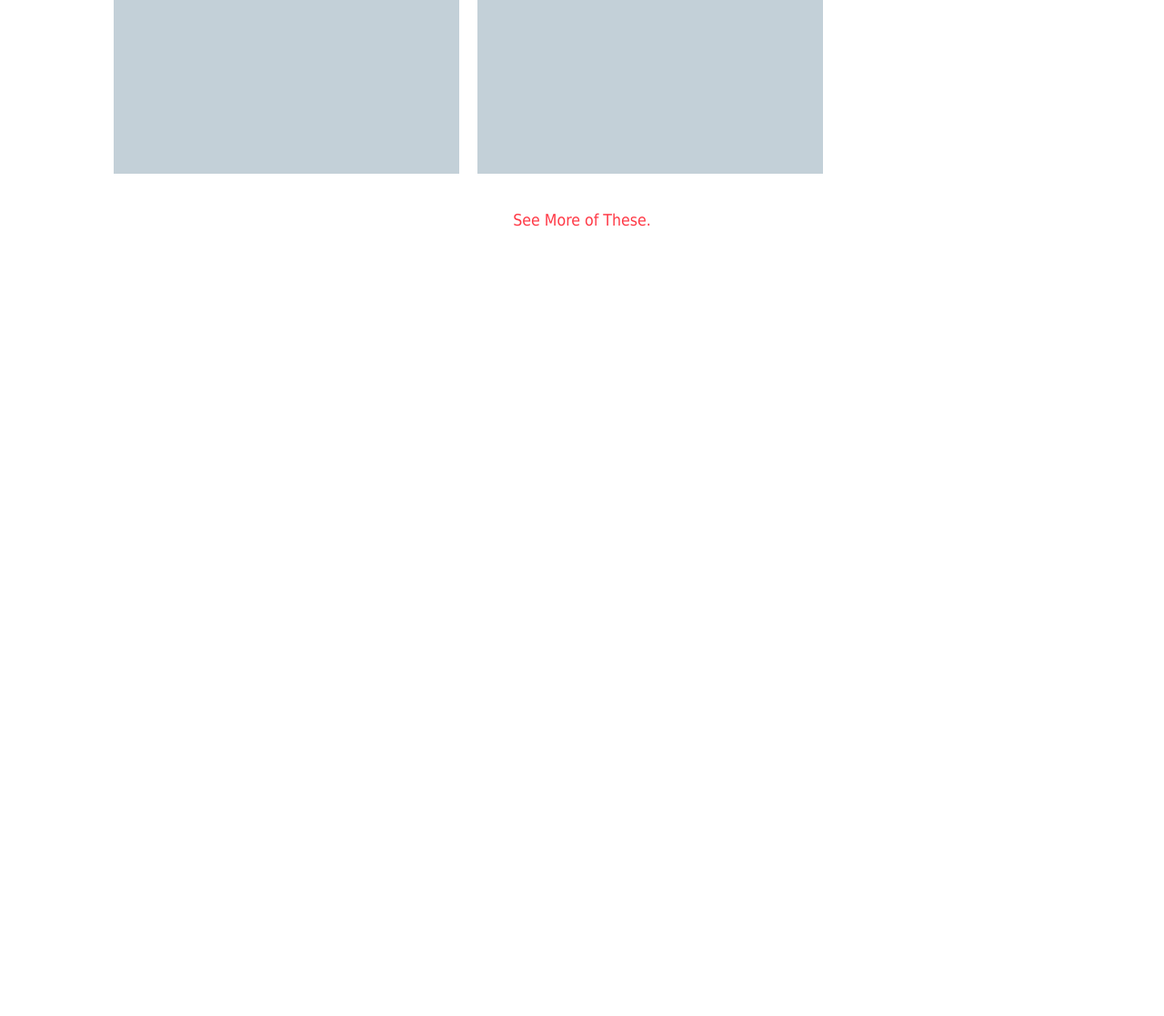
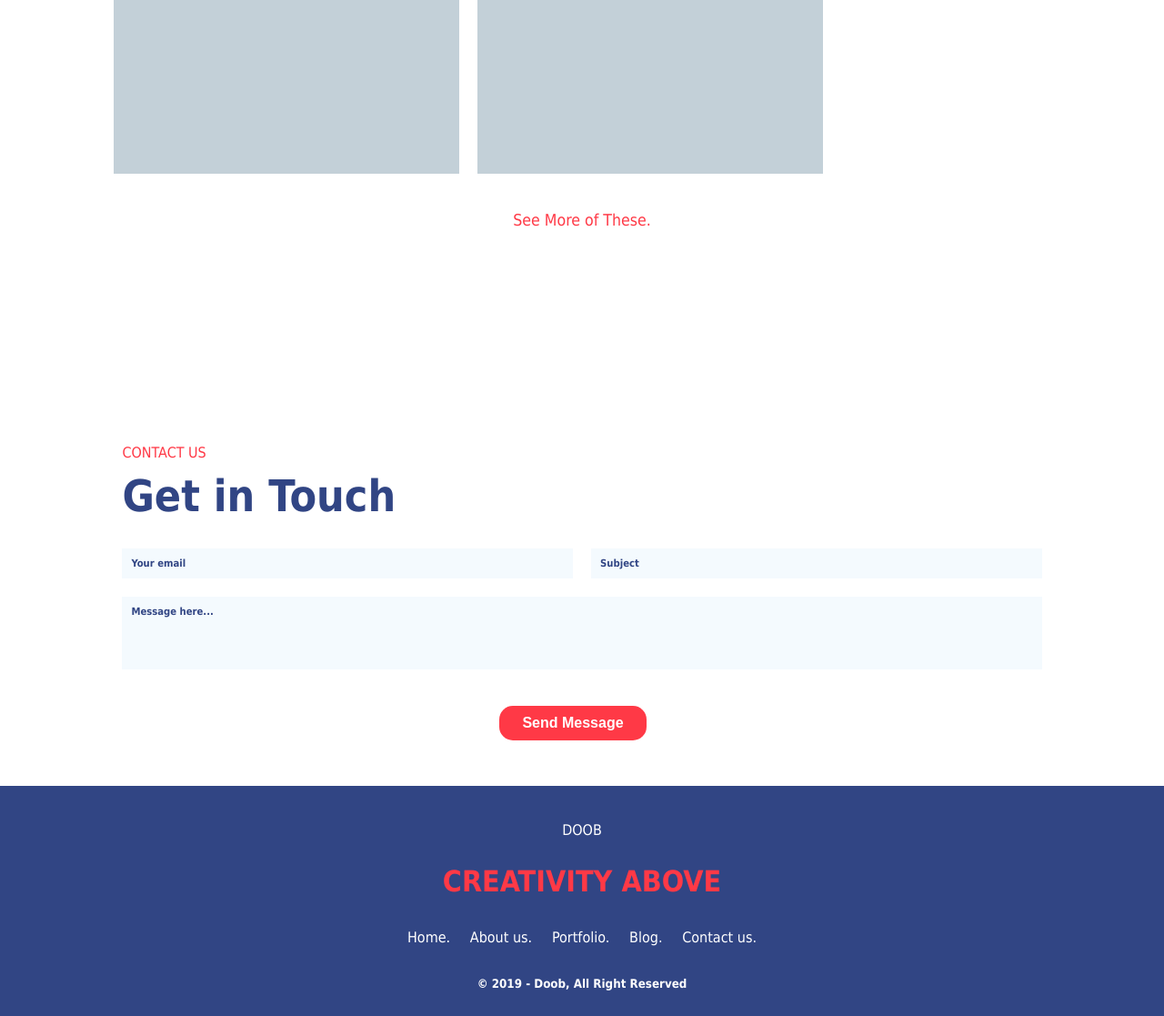
Before and after one commit to OS01GLADOS/FEE, a plain HTML site: page index.html in a window 1280 px wide. Shown: the part 1703-2820 px from the top of the page at 91% size. Before the commit the page ends 1993 px from the top, so only its background shows below. Drawn offline with Linux system fonts and the light colour scheme.

Commit message:
Added 'Contact Us' and footer

```diff
--- a/index.html
+++ b/index.html
@@ -15,7 +15,7 @@
 				<a href="#">About us.</a>
 				<a href="#">Portfolio.</a>
 				<a href="#">Blog.</a>
-				<a href="#">Contact us.</a>
+				<a href="#blockContactUs">Contact us.</a>
 			</div>
 
 			<div class="headerButtons">
@@ -23,7 +23,7 @@
 					<option selected value="s1">EN</option>
 					<option value="s2">RU</option>
 				</select>
-				<button class="buttonShadow" onclick="location.href='#'">Contact Us &#8594</button>
+				<button class="buttonShadow" onclick="location.href='#blockContactUs'">Contact Us &#8594</button>
 			<div>
 
 
@@ -38,7 +38,7 @@
 						<li><a class="menu__item" href="#">About us.</a></li>
 						<li><a class="menu__item" href="#">Portfolio.</a></li>
 						<li><a class="menu__item" href="#">Blog.</a></li>
-						<li><a class="menu__item" href="#">Contact us.</a></li>
+						<li><a class="menu__item" href="#blockContactUs">Contact us.</a></li>
 				  </ul>
 			</div>
 
@@ -50,7 +50,7 @@
 				Vestibulum ac diam sit amet quam vehicula elementum amet est on dui. Nulla porttitor accumsan tincidunt.
 				</p>
 				<button class="redAndWhiteButton" onclick="location.href='#'">More About us</button>
-				<button class="whiteAndBlueButton" onclick="location.href='#'">Get in Touch.</button>
+				<button class="whiteAndBlueButton" onclick="location.href='#blockContactUs'">Get in Touch.</button>
 			</div>
 			<div class="slider">
 				<div class="slider__item">
@@ -74,5 +74,36 @@
 			</div>
 			<a href="#">See More of These.</a>
 		</div>
+
+		<div class="blockContactUs" id="blockContactUs">
+			<p>CONTACT US</p>
+			<h4>Get in Touch</h4>
+			<form>
+			<div>
+				<input type="email" placeholder="Your email" class="blockContactUsTextField"></input>
+				<input type="text" placeholder="Subject" class="blockContactUsTextField"></input>
+			</div>
+				<textarea placeholder="Message here..." class="blockContactUsTextField formTextarea"></textarea><br>
+				<input type="submit" class="redAndWhiteButton" value="Send Message"></input>
+			</form>
+		</div>
+
+		<footer>
+			<p>DOOB</p>
+			<h1>CREATIVITY ABOVE</h1>
+			<div class="footerMenu">
+				<a href="#">Home.</a>
+				<a href="#">About us.</a>
+				<a href="#">Portfolio.</a>
+				<a href="#">Blog.</a>
+				<a href="#blockContactUs">Contact us.</a>
+			</div>
+			<h5>&copy 2019 - Doob, All Right Reserved</h5>
+			<div class="footerSocialNetworksLinks">
+				<a href="#"><img src="images/Facebook.png"></a>
+				<a href="#"><img src="images/Twitter.png"></a>
+				<a href="#"><img src="images/Dribble.png"></a>
+			</div>
+		</footer>
 	</body>
 </html>
--- a/styles/pagestyles.css
+++ b/styles/pagestyles.css
@@ -245,7 +245,7 @@ header {
     flex-flow:column;
 	justify-content:center;
 }
-.blockItemsGrid h4 {
+h4 {
 	font-size: 300%;
 }
 .blockItemsGrid a{
@@ -274,3 +274,97 @@ header {
 	width: 380px;
 	background-color: #c3d0d8;
 }
+
+.blockContactUs{
+	margin-left: 10%;
+	margin-right: 10%;
+	margin-bottom: 4%;
+	margin-top: 15%;
+	display: flex;
+	flex-flow: column;
+	justify-self: flex-end;
+}
+.blockContactUs p{
+	margin-bottom: 0%;
+	color: #ff3946;
+}
+.blockContactUs h4{
+	margin-top: 1%;
+	margin-bottom: 3%;
+}
+.blockContactUs form{
+	display: flex;
+	flex-flow: column;
+
+}
+.blockContactUs form div{
+	display: flex;
+	flex-flow: row;
+}
+.blockContactUs form div input{
+	width: 100%;
+}
+.blockContactUs form div input:first-child{
+	margin-right: 2%;
+}
+.formTextarea{
+	resize: none;
+	margin-bottom: 2%;
+	height: 60px;
+}
+.blockContactUs form div{
+	margin-bottom: 2%;
+}
+.blockContactUsTextField{
+	background-color: #f4fafe;
+	border: none;
+	padding: 10px;
+	color:  #314584;
+	font-family: inherit;
+	font-size: 70%;
+	font-weight: bold;
+
+}
+.blockContactUsTextField::-webkit-input-placeholder { color: #314584; }
+.blockContactUsTextField::-moz-placeholder { color: #314584; }
+.blockContactUs .redAndWhiteButton{
+	align-self:center;
+}
+
+footer{
+	margin:0px -8px -8px -8px;
+	display: flex;
+	flex-flow: column;
+	justify-content: center;
+	align-items: center;
+	background-color: #314584;
+	color: white;
+}
+footer p{
+	margin-top: 3%;
+}
+footer h1{
+	margin-top: 12px;
+	color: #ff3946;
+}
+.footerMenu{
+	margin-top: 12px;
+	margin-bottom: 12px;
+	display: flex;
+	justify-content:space-between;
+	width: 30%;
+}
+.footerMenu a{
+	text-decoration: none;
+	color: white;
+}
+.footerMenu a:hover{
+	color: #ff3946;
+}
+.footerSocialNetworksLinks{
+	margin-top: 12px;
+	margin-bottom: 3%;
+	display: flex;
+	justify-content:space-between;
+	width: 20%;
+}
```
Also changed, not shown: images/Dribble.png (added), images/Facebook.png (added), images/Twitter.png (added).
